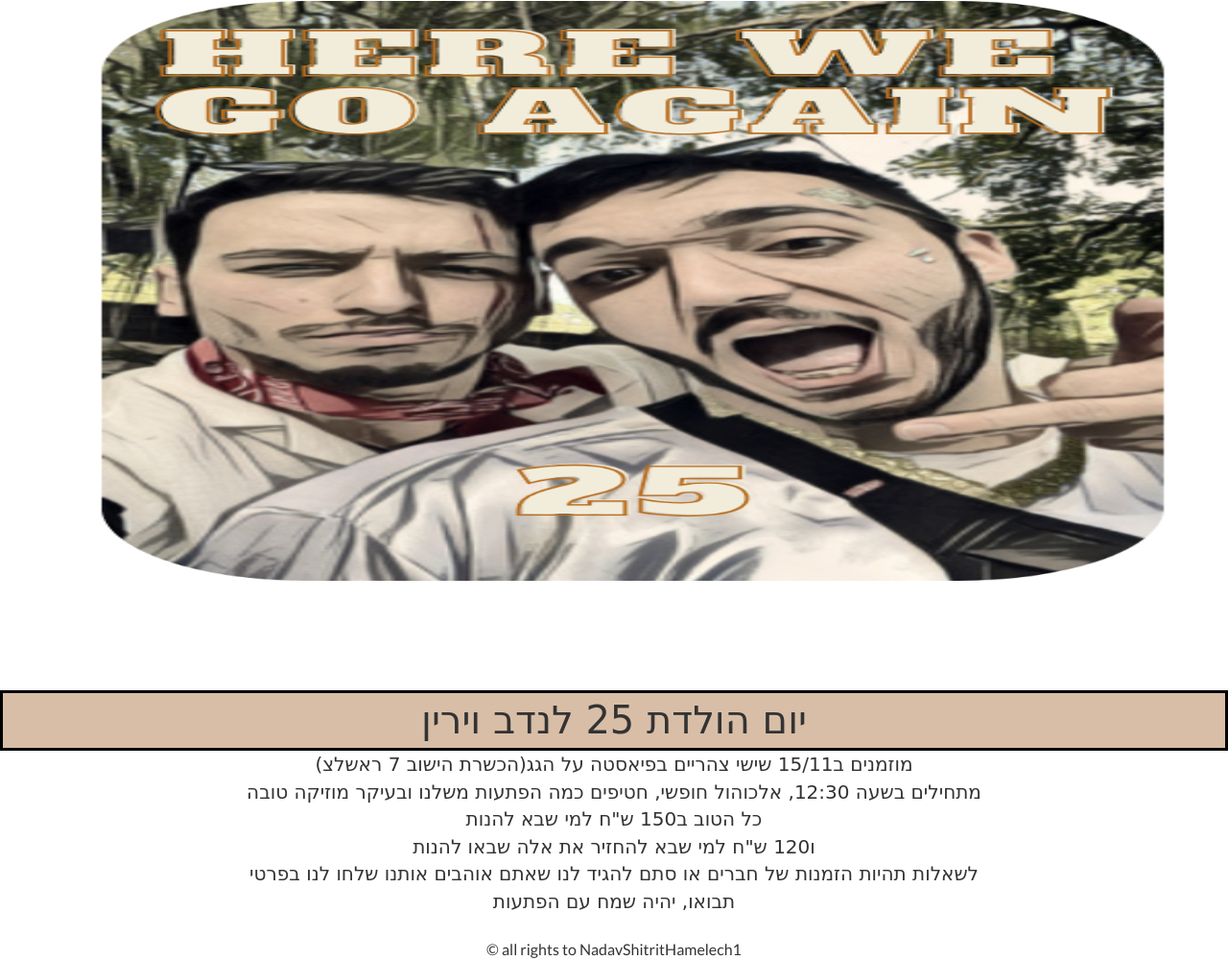
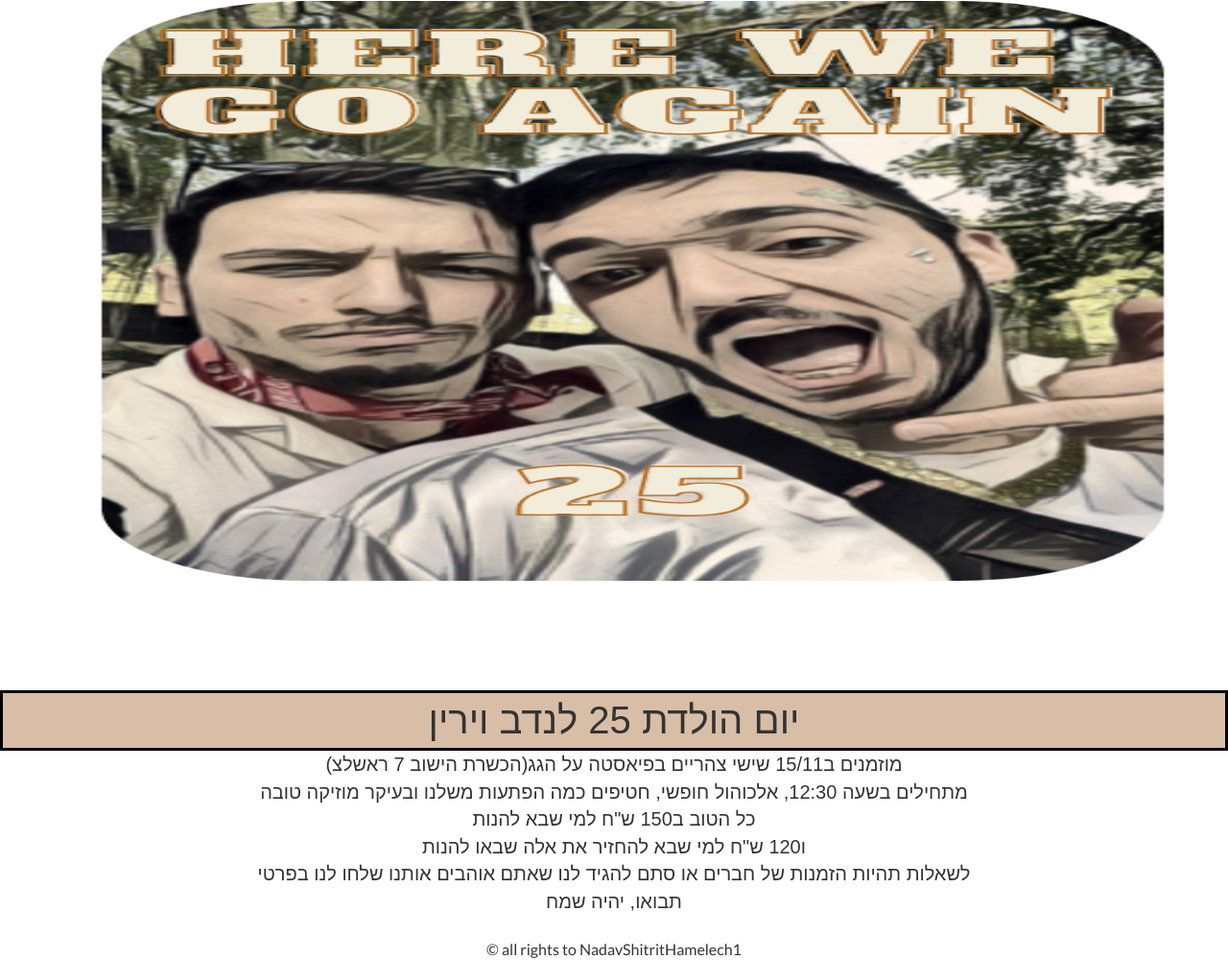
Before and after one commit to NadavShitrit1/HereWeGoAgainInvite, a website: page index.html in a window 1280 px wide. Shown: the part 113-1113 px from the top of the page at 96% size. Drawn offline with Linux system fonts and the light colour scheme.

Commit message:
Update index.html

```diff
--- a/index.html
+++ b/index.html
@@ -18,7 +18,7 @@
 <div style="
     text-align: center;
     font-size: 4rem;
-    font-family: cursive;
+    font-family: sans-serif;
     background-color: #d8bea7;
     border-color: black;
     border-style: solid;
@@ -27,8 +27,8 @@
 <div style="
     text-align: center;
     font-size: 2rem;
-    font-family: cursive;
-">מוזמנים ב15/11 שישי צהריים בפיאסטה על הגג(הכשרת הישוב 7 ראשלצ)  <div>מתחילים בשעה 12:30, אלכוהול חופשי, חטיפים כמה הפתעות משלנו ובעיקר מוזיקה טובה </div><div>כל הטוב ב150 ש"ח למי שבא להנות</div><div> ו120 ש"ח למי שבא להחזיר את אלה שבאו להנות</div><div>לשאלות תהיות הזמנות של חברים או סתם להגיד לנו שאתם אוהבים אותנו שלחו לנו בפרטי</div><div>תבואו, יהיה שמח עם הפתעות</div></div>
+    font-family: sans-serif;
+">מוזמנים ב15/11 שישי צהריים בפיאסטה על הגג(הכשרת הישוב 7 ראשלצ)  <div>מתחילים בשעה 12:30, אלכוהול חופשי, חטיפים כמה הפתעות משלנו ובעיקר מוזיקה טובה </div><div>כל הטוב ב150 ש"ח למי שבא להנות</div><div> ו120 ש"ח למי שבא להחזיר את אלה שבאו להנות</div><div>לשאלות תהיות הזמנות של חברים או סתם להגיד לנו שאתם אוהבים אותנו שלחו לנו בפרטי</div><div>תבואו, יהיה שמח</div></div>
 
 <div style="
     text-align: center;
```
